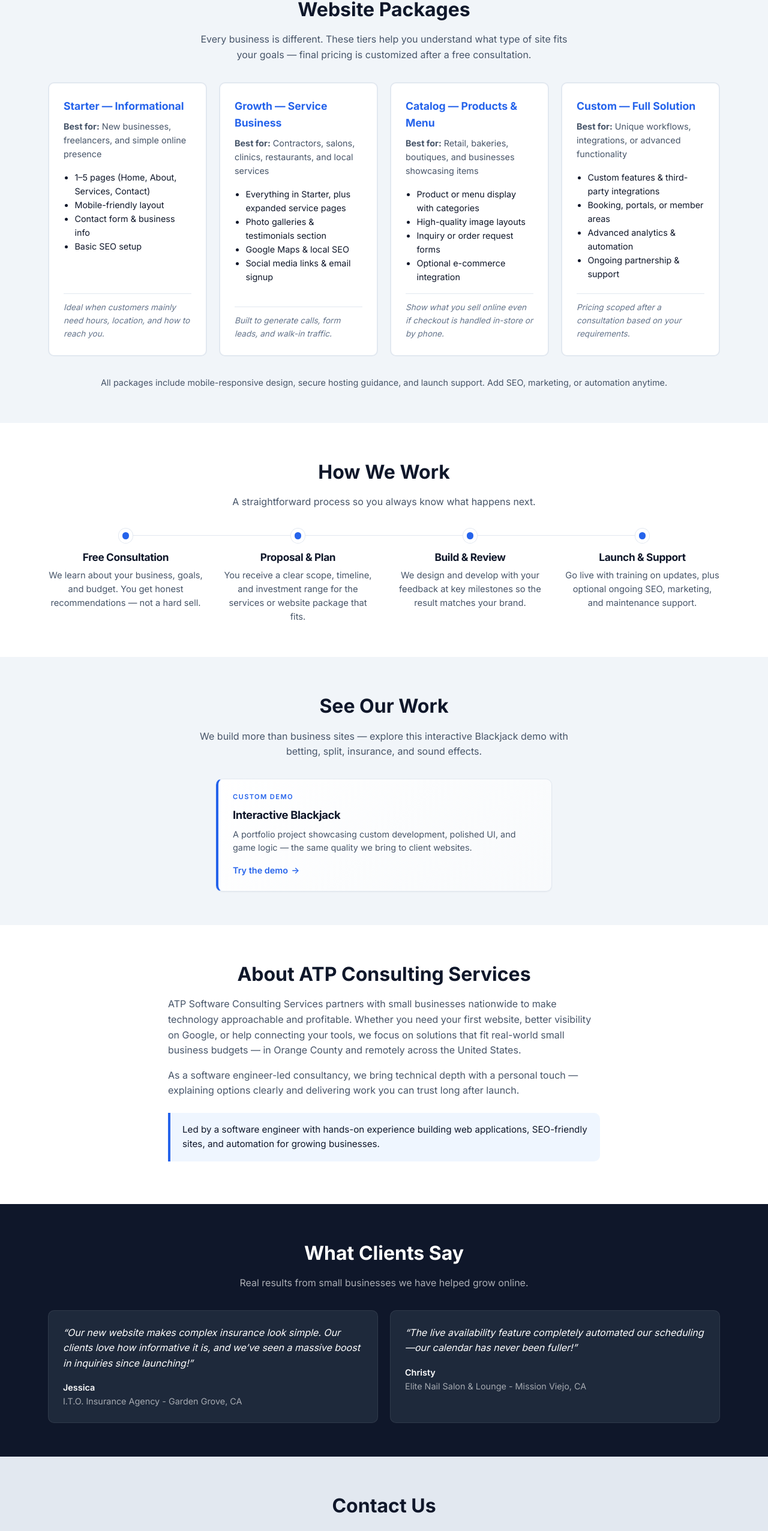
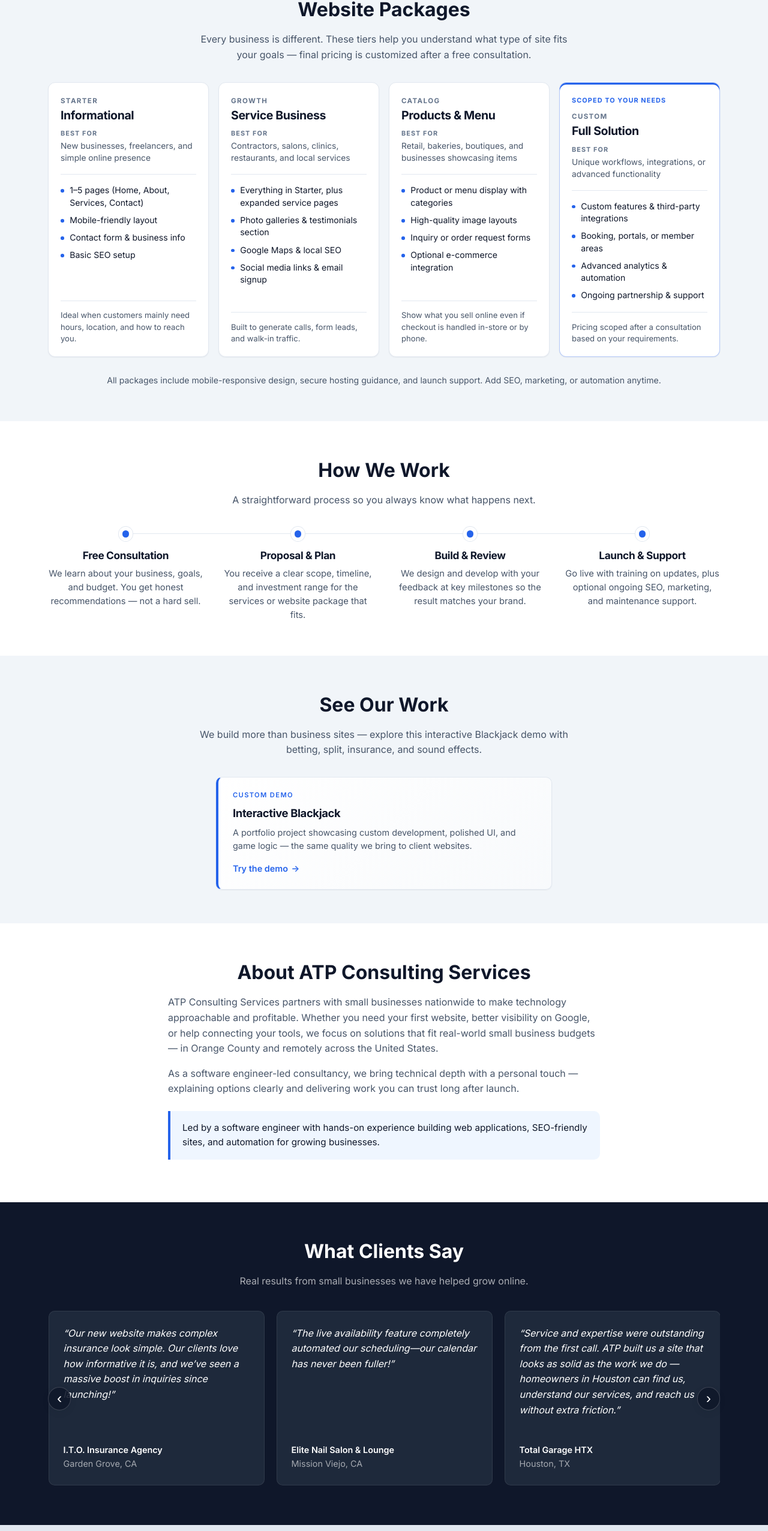
Before and after one commit to atphung21/business-web-template, a React (Create React App) app: page / in a window 1280 px wide. Shown: the part 1877-4429 px from the top of the page at 60% size. Built offline with nearby package versions, Linux system fonts and the light colour scheme.

Commit message:
updated seo and keywords.

```diff
--- a/public/blackjack/index.html
+++ b/public/blackjack/index.html
@@ -5,7 +5,7 @@
     <meta name="viewport" content="width=device-width, initial-scale=1.0" />
     <meta
       name="description"
-      content="Professional Blackjack demo by ATP Software Consulting Services"
+      content="Professional Blackjack demo by ATP Consulting Services"
     />
     <title>Blackjack | ATP Consulting Services, LLC.</title>
     <link rel="icon" href="/favicon.ico" sizes="any" />
--- a/src/App.css
+++ b/src/App.css
@@ -507,53 +507,134 @@ header.site-header {
 
 .packages-grid {
   display: grid;
-  grid-template-columns: repeat(auto-fill, minmax(260px, 1fr));
-  gap: 1.25rem;
+  grid-template-columns: repeat(4, minmax(0, 1fr));
+  gap: 1rem;
+  align-items: stretch;
 }
 
 .package-card {
-  border: 2px solid var(--color-border);
-  border-radius: var(--radius);
-  padding: 1.5rem;
-  background: var(--color-surface);
-  text-align: left;
   display: flex;
   flex-direction: column;
+  text-align: left;
+  padding: 1.35rem 1.25rem 1.2rem;
+  background: var(--color-surface);
+  border: 1px solid var(--color-border);
+  border-radius: 12px;
+  box-shadow: var(--shadow-sm);
+}
+
+.package-card.is-featured {
+  border-color: rgba(37, 99, 235, 0.35);
+  box-shadow:
+    var(--shadow-sm),
+    inset 0 3px 0 var(--color-primary);
+}
+
+.package-card__header {
+  padding-bottom: 1rem;
+  margin-bottom: 1rem;
+  border-bottom: 1px solid var(--color-border);
+}
+
+.package-card__badge {
+  margin: 0 0 0.55rem;
+  font-size: 0.68rem;
+  font-weight: 650;
+  letter-spacing: 0.1em;
+  text-transform: uppercase;
+  color: var(--color-primary);
+}
+
+.package-card__tier {
+  margin: 0 0 0.2rem;
+  font-size: 0.72rem;
+  font-weight: 650;
+  letter-spacing: 0.12em;
+  text-transform: uppercase;
+  color: var(--color-ink-soft);
 }
 
 .package-card__title {
-  margin: 0 0 0.5rem;
-  font-size: 1.1rem;
-  color: var(--color-primary);
+  margin: 0 0 0.7rem;
+  font-size: 1.22rem;
+  letter-spacing: -0.02em;
+  line-height: 1.2;
+  color: var(--color-ink);
 }
 
-.package-card__best-for {
-  margin: 0 0 1rem;
-  font-size: 0.9rem;
+.package-card__audience {
+  margin: 0;
+  font-size: 0.86rem;
+  line-height: 1.45;
   color: var(--color-ink-muted);
 }
 
+.package-card__audience span {
+  display: block;
+  margin-bottom: 0.2rem;
+  font-size: 0.68rem;
+  font-weight: 650;
+  letter-spacing: 0.1em;
+  text-transform: uppercase;
+  color: var(--color-ink-soft);
+}
+
 .package-card__features {
-  margin: 0 0 1rem;
-  padding-left: 1.15rem;
+  list-style: none;
+  margin: 0 0 1.1rem;
+  padding: 0;
   flex: 1;
-  font-size: 0.9rem;
+}
+
+.package-card__features li {
+  position: relative;
+  padding-left: 0.95rem;
+  font-size: 0.88rem;
+  line-height: 1.45;
+  color: var(--color-ink);
+}
+
+.package-card__features li + li {
+  margin-top: 0.55rem;
+}
+
+.package-card__features li::before {
+  content: "";
+  position: absolute;
+  left: 0;
+  top: 0.5rem;
+  width: 0.35rem;
+  height: 0.35rem;
+  border-radius: 50%;
+  background: var(--color-primary);
 }
 
 .package-card__note {
   margin: 0;
-  font-size: 0.85rem;
-  color: var(--color-ink-soft);
-  font-style: italic;
+  padding-top: 0.9rem;
   border-top: 1px solid var(--color-border);
-  padding-top: 0.75rem;
+  font-size: 0.82rem;
+  line-height: 1.5;
+  color: var(--color-ink-muted);
 }
 
 .packages-disclaimer {
   text-align: center;
-  margin: 2rem 0 0;
-  font-size: 0.9rem;
+  margin: 1.75rem 0 0;
+  font-size: 0.88rem;
   color: var(--color-ink-muted);
+}
+
+@media (max-width: 1020px) {
+  .packages-grid {
+    grid-template-columns: 1fr 1fr;
+  }
+}
+
+@media (max-width: 640px) {
+  .packages-grid {
+    grid-template-columns: 1fr;
+  }
 }
 
 /* Process */
@@ -686,22 +767,76 @@ header.site-header {
   color: rgba(255, 255, 255, 0.65);
 }
 
-.testimonials-grid {
-  display: grid;
-  grid-template-columns: repeat(auto-fit, minmax(280px, 1fr));
+.testimonials-rail {
+  position: relative;
+  margin-top: 0.25rem;
+}
+
+.testimonials-rail__track {
+  display: flex;
   gap: 1.25rem;
+  overflow-x: auto;
+  scroll-snap-type: x mandatory;
+  scroll-behavior: smooth;
+  padding: 0.25rem 2.6rem 0.65rem;
+  scrollbar-width: none;
+  -webkit-overflow-scrolling: touch;
+}
+
+.testimonials-rail__track::-webkit-scrollbar {
+  display: none;
+}
+
+.testimonials-rail__nav {
+  position: absolute;
+  top: 50%;
+  z-index: 2;
+  width: 2.4rem;
+  height: 2.4rem;
+  transform: translateY(-55%);
+  border: 1px solid rgba(255, 255, 255, 0.18);
+  border-radius: 999px;
+  background: rgba(15, 23, 42, 0.88);
+  color: #fff;
+  font-size: 1.55rem;
+  line-height: 1;
+  cursor: pointer;
+  box-shadow: var(--shadow-md);
+}
+
+.testimonials-rail__nav:hover:not(:disabled) {
+  background: #1e293b;
+}
+
+.testimonials-rail__nav:disabled {
+  opacity: 0.28;
+  cursor: default;
+}
+
+.testimonials-rail__nav--prev {
+  left: 0;
+}
+
+.testimonials-rail__nav--next {
+  right: 0;
 }
 
 .testimonial-card {
+  flex: 0 0 min(22.5rem, 78%);
+  display: flex;
+  flex-direction: column;
   margin: 0;
   padding: 1.5rem;
+  min-height: 13.5rem;
   background: var(--color-dark-elevated);
   border-radius: var(--radius);
   border: 1px solid rgba(255, 255, 255, 0.08);
+  scroll-snap-align: start;
 }
 
 .testimonial-card p {
   margin: 0 0 1rem;
+  flex: 1;
   font-style: italic;
 }
 
--- a/src/components/packageCard/PackageCard.jsx
+++ b/src/components/packageCard/PackageCard.jsx
@@ -1,11 +1,21 @@
 import React from "react";
 
-export const PackageCard = ({ name, bestFor, features, note }) => (
-  <article className="package-card">
-    <h3 className="package-card__title">{name}</h3>
-    <p className="package-card__best-for">
-      <strong>Best for:</strong> {bestFor}
+export const PackageCard = ({ name, bestFor, features, note, featured }) => {
+  const [tier, focus] = name.split(" — ");
+
+  return (
+    <article className={featured ? "package-card is-featured" : "package-card"}>
+      <header className="package-card__header">
+        {featured ? (
+          <p className="package-card__badge">Scoped to your needs</p>
+        ) : null}
+        <p className="package-card__tier">{tier || name}</p>
+        {focus ? <h3 className="package-card__title">{focus}</h3> : null}
+        <p className="package-card__audience">
+          <span>Best for</span>
+          {bestFor}
         </p>
+      </header>
       <ul className="package-card__features">
         {features.map((feature) => (
           <li key={feature}>{feature}</li>
@@ -14,3 +24,4 @@ export const PackageCard = ({ name, bestFor, features, note }) => (
       <p className="package-card__note">{note}</p>
     </article>
   );
+};
--- /dev/null
+++ b/src/components/testimonials/TestimonialsCarousel.jsx
@@ -0,0 +1,91 @@
+import React, { useCallback, useEffect, useRef, useState } from "react";
+
+export const TestimonialsCarousel = ({ items }) => {
+  const trackRef = useRef(null);
+  const [canPrev, setCanPrev] = useState(false);
+  const [canNext, setCanNext] = useState(false);
+
+  const updateArrows = useCallback(() => {
+    const track = trackRef.current;
+    if (!track) return;
+    const max = track.scrollWidth - track.clientWidth;
+    setCanPrev(track.scrollLeft > 8);
+    setCanNext(track.scrollLeft < max - 8);
+  }, []);
+
+  useEffect(() => {
+    const track = trackRef.current;
+    if (!track) return;
+    updateArrows();
+    const observer = new ResizeObserver(updateArrows);
+    observer.observe(track);
+    window.addEventListener("resize", updateArrows);
+    return () => {
+      observer.disconnect();
+      window.removeEventListener("resize", updateArrows);
+    };
+  }, [items, updateArrows]);
+
+  const scrollByCard = (direction) => {
+    const track = trackRef.current;
+    if (!track) return;
+    const card = track.querySelector(".testimonial-card");
+    const gap = 20;
+    const amount = (card?.getBoundingClientRect().width || 320) + gap;
+    track.scrollBy({ left: direction * amount, behavior: "smooth" });
+  };
+
+  return (
+    <div className="testimonials-rail">
+      <button
+        type="button"
+        className="testimonials-rail__nav testimonials-rail__nav--prev"
+        aria-label="Previous testimonials"
+        disabled={!canPrev}
+        onClick={() => scrollByCard(-1)}
+      >
+        ‹
+      </button>
+      <div
+        ref={trackRef}
+        className="testimonials-rail__track"
+        role="region"
+        aria-label="Client testimonials carousel"
+        tabIndex={0}
+        onScroll={updateArrows}
+        onKeyDown={(event) => {
+          if (event.key === "ArrowLeft") {
+            event.preventDefault();
+            scrollByCard(-1);
+          }
+          if (event.key === "ArrowRight") {
+            event.preventDefault();
+            scrollByCard(1);
+          }
+        }}
+      >
+        {items.map((item) => (
+          <blockquote
+            key={item.name + item.business}
+            className="testimonial-card"
+          >
+            <p>&ldquo;{item.quote}&rdquo;</p>
+            <footer>
+              <cite>{item.name}</cite>
+              <span>{item.business}</span>
+            </footer>
+          </blockquote>
+        ))}
+      </div>
+      <button
+        type="button"
+        className="testimonials-rail__nav testimonials-rail__nav--next"
+        aria-label="Next testimonials"
+        disabled={!canNext}
+        onClick={() => scrollByCard(1)}
+      >
+        ›
+      </button>
+    </div>
+  );
+};
--- a/src/content/siteContent.js
+++ b/src/content/siteContent.js
@@ -6,7 +6,8 @@
 export const business = {
   name: "ATP Consulting Services",
   shortName: "ATP Consulting",
-  tagline: "Websites, SEO, and digital marketing for small businesses nationwide",
+  tagline:
+    "Websites, SEO, and digital marketing for small businesses nationwide",
   phone: "(657) 330-1466",
   email: "info@atpconsultingservices.com",
   serviceArea:
@@ -148,6 +149,7 @@ export const websitePackages = [
       "Ongoing partnership & support",
     ],
     note: "Pricing scoped after a consultation based on your requirements.",
+    featured: true,
   },
 ];
 
@@ -181,7 +183,7 @@ export const processSteps = [
 export const about = {
   headline: "About ATP Consulting Services",
   paragraphs: [
-    "ATP Software Consulting Services partners with small businesses nationwide to make technology approachable and profitable. Whether you need your first website, better visibility on Google, or help connecting your tools, we focus on solutions that fit real-world small business budgets — in Orange County and remotely across the United States.",
+    "ATP Consulting Services partners with small businesses nationwide to make technology approachable and profitable. Whether you need your first website, better visibility on Google, or help connecting your tools, we focus on solutions that fit real-world small business budgets — in Orange County and remotely across the United States.",
     "As a software engineer-led consultancy, we bring technical depth with a personal touch — explaining options clearly and delivering work you can trust long after launch.",
   ],
   // Replace with your real background when ready
@@ -189,19 +191,30 @@ export const about = {
     "Led by a software engineer with hands-on experience building web applications, SEO-friendly sites, and automation for growing businesses.",
 };
 
-/** Replace with real testimonials when available */
 export const testimonials = [
   {
     quote:
       "Our new website makes complex insurance look simple. Our clients love how informative it is, and we’ve seen a massive boost in inquiries since launching!",
-    name: "Jessica",
-    business: "I.T.O. Insurance Agency - Garden Grove, CA",
+    name: "I.T.O. Insurance Agency",
+    business: "Garden Grove, CA",
   },
   {
     quote:
       "The live availability feature completely automated our scheduling—our calendar has never been fuller!",
-    name: "Christy",
-    business: "Elite Nail Salon & Lounge - Mission Viejo, CA",
+    name: "Elite Nail Salon & Lounge",
+    business: "Mission Viejo, CA",
+  },
+  {
+    quote:
+      "Service and expertise were outstanding from the first call. ATP built us a site that looks as solid as the work we do — homeowners in Houston can find us, understand our services, and reach us without extra friction.",
+    name: "Total Garage HTX",
+    business: "Houston, TX",
+  },
+  {
+    quote:
+      "They treated our salon like it mattered. The expertise showed in the details — branding, layout, and how we show up online — and the service stayed personal the whole way through. Tucson clients now see Starstruck the way we intended.",
+    name: "Starstruck Nails & Spa",
+    business: "Tucson, AZ",
   },
 ];
 
--- a/src/pages/LandingPage.jsx
+++ b/src/pages/LandingPage.jsx
@@ -10,6 +10,7 @@ import { Header } from "../components/header/Header";
 import { Nav } from "../components/nav/Nav";
 import { PackageCard } from "../components/packageCard/PackageCard";
 import { ServicesCarousel } from "../components/servicesCarousel/ServicesCarousel";
+import { TestimonialsCarousel } from "../components/testimonials/TestimonialsCarousel";
 import {
   about,
   business,
@@ -169,20 +170,7 @@ const TestimonialsSection = () => (
       <p className="section__lead">
         Real results from small businesses we have helped grow online.
       </p>
-      <div className="testimonials-grid">
-        {testimonials.map((item) => (
-          <blockquote
-            key={item.name + item.business}
-            className="testimonial-card"
-          >
-            <p>&ldquo;{item.quote}&rdquo;</p>
-            <footer>
-              <cite>{item.name}</cite>
-              <span>{item.business}</span>
-            </footer>
-          </blockquote>
-        ))}
-      </div>
+      <TestimonialsCarousel items={testimonials} />
     </div>
   </section>
 );
```
Also changed, not shown: public/blackjack/README.md. Lines whose indentation alone changed are shown as unchanged.
